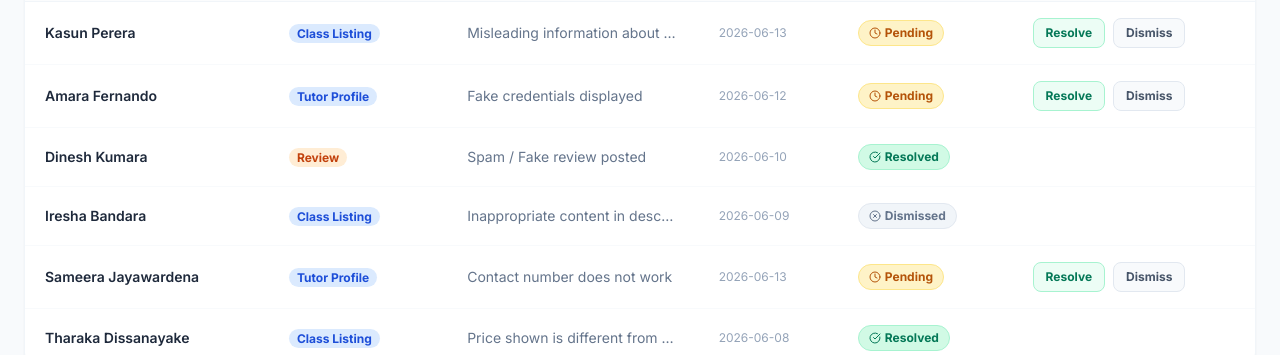
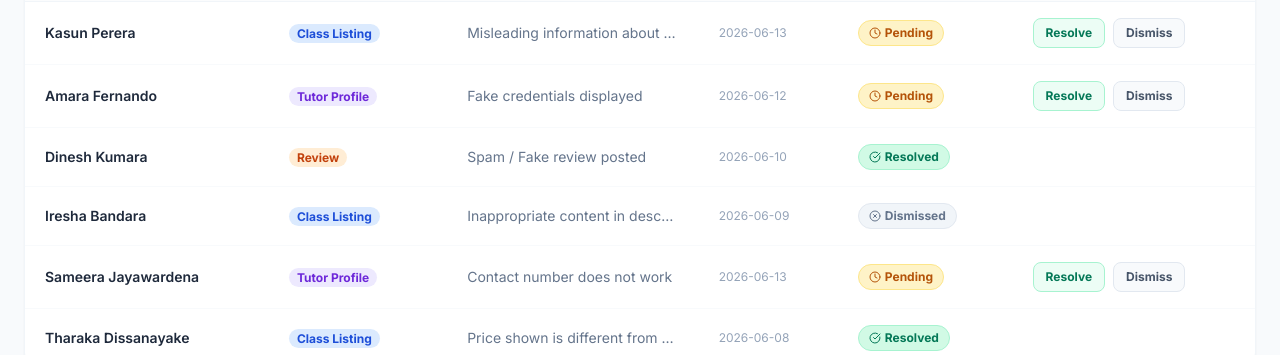
Before and after one commit to venushi0987/tutor-lanka, a React (Vite) app in the folder client/: page /admin/reports in a window 1280 px wide. Shown: the part 398-753 px from the top of the page. Built offline with nearby package versions, Linux system fonts and the light colour scheme; no server answers; sample sign-in values are in the browser's storage.

Commit message:
updated the ui

```diff
--- a/client/src/pages/Admin/ReportsManagement.jsx
+++ b/client/src/pages/Admin/ReportsManagement.jsx
@@ -19,7 +19,7 @@ const statusConfig = {
 
 const typeColors = {
   'Class Listing': 'bg-blue-100 text-blue-700',
-  'Tutor Profile': 'bg-blue-100 text-blue-700',
+  'Tutor Profile': 'bg-violet-100 text-violet-700',
   'Review': 'bg-orange-100 text-orange-700',
 };
 
```
